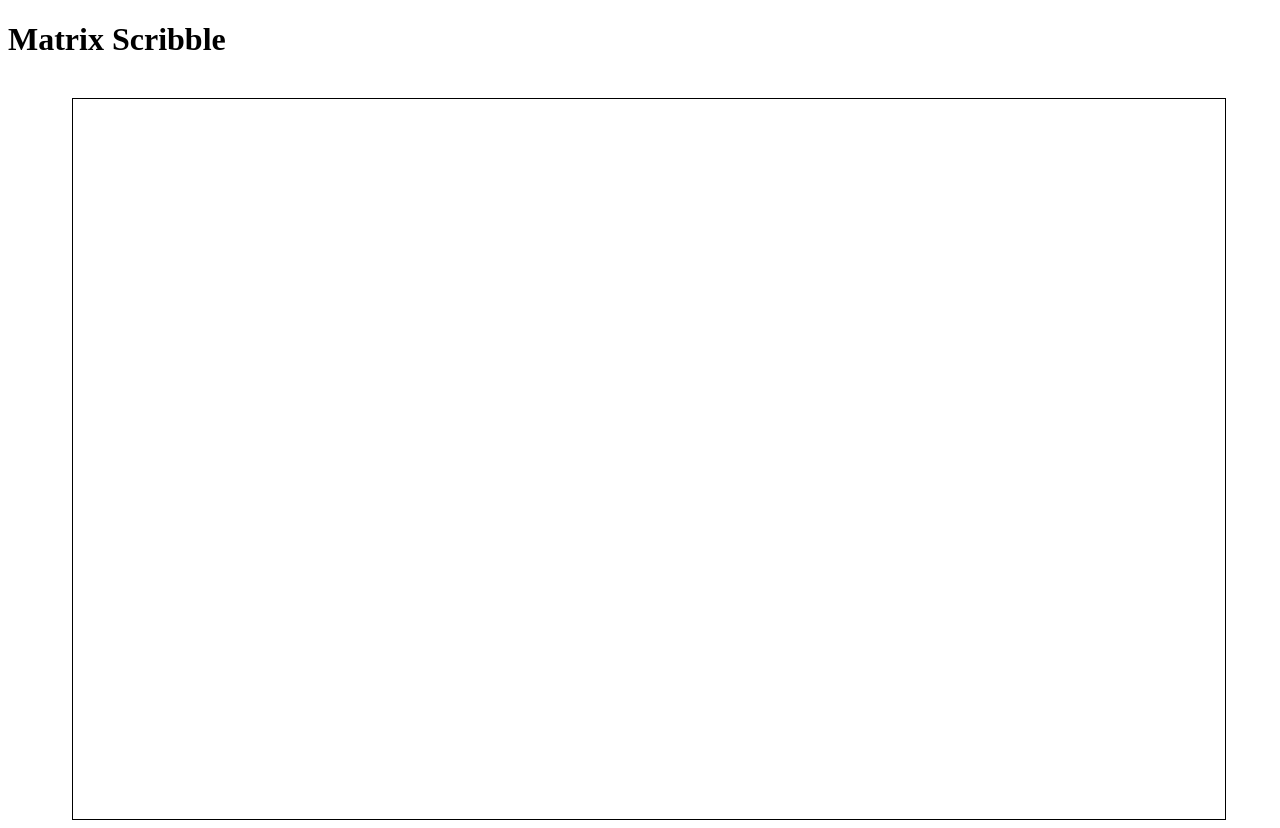
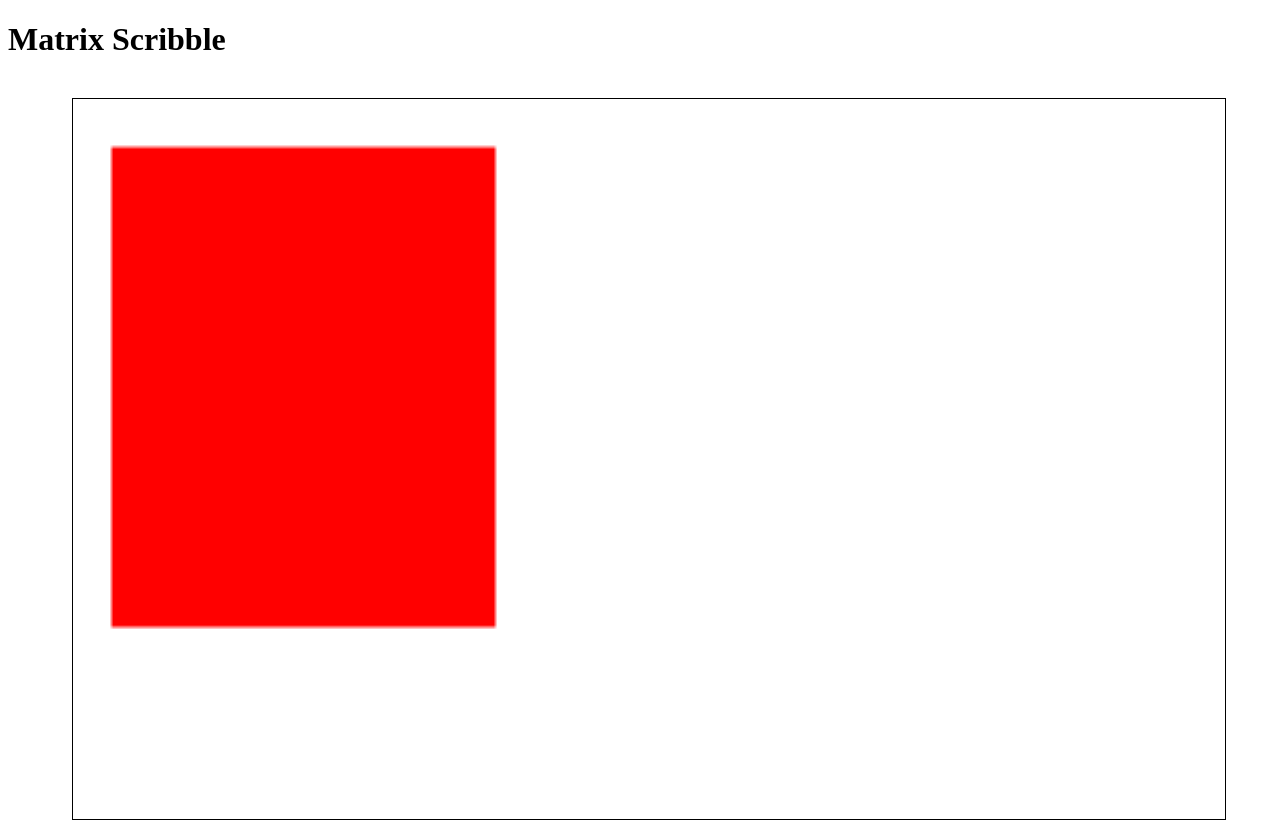
Before and after one commit to Half-Shot/matrix-scribble, a plain HTML site: page public/index.html in a window 1280 px wide. Drawn offline with Linux system fonts and the light colour scheme.

Commit message:
Missing #

```diff
--- a/public/index.html
+++ b/public/index.html
@@ -4,7 +4,7 @@
 <title> Matrix Scribble! </title>
 <h1>Matrix Scribble</h1>
 <main>
-  <canvas id="#mainCanvas">
+  <canvas id="mainCanvas">
 
   </canvas>
 </main>
--- a/public/main.js
+++ b/public/main.js
@@ -1,4 +1,4 @@
-context = document.querySelector("mainCanvas").getContext("2d");
+context = document.querySelector("#mainCanvas").getContext("2d");
 
 context.fillStyle = "red";
 context.fillRect(10, 10, 100, 100);
```
